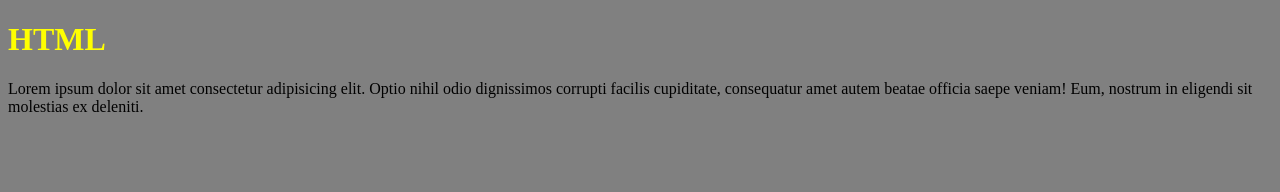
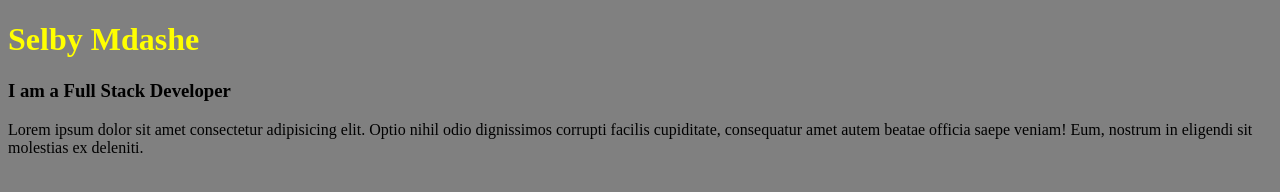
Before and after one commit to Sabelo-Mdashe/Practice, a plain HTML site: page index.html in a window 1280 px wide. Drawn offline with Linux system fonts and the light colour scheme.

Commit message:
made some changes

```diff
--- a/index.html
+++ b/index.html
@@ -13,10 +13,14 @@
                 color: yellow;
                 font-family: serif;
             }
+            p {
+                justify-content: center;
+            }
         </style>
     </head>
     <body>
-        <h1>HTML</h1>
+        <h1>Selby Mdashe</h1>
+        <h3>I am a Full Stack Developer</h3>
         <p>Lorem ipsum dolor sit amet consectetur adipisicing elit. Optio nihil odio dignissimos corrupti facilis cupiditate, consequatur amet autem beatae officia saepe veniam! Eum, nostrum in eligendi sit molestias ex deleniti.</p>
     </body>
 </html>
```
